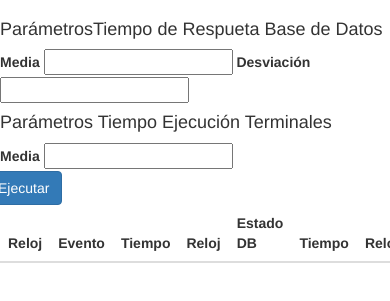
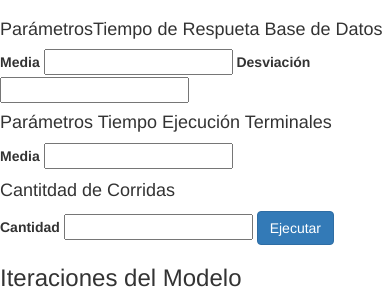
Before and after one commit to nestornav/simulacionUTN, a Flask app: page / in a window 390 px wide; the page is wider, and only the part inside the window is pictured. Shown: the part 60-361 px from the top of that part. Run offline with Flask 2, Linux system fonts and the light colour scheme; lists and menus that the app fills with data are empty; parts of the project's set-up code (start-up, migrations or seed data) failed here and were passed over; some libraries are stand-ins or nearby versions.

Commit message:
Agraga opcion de iteraciones front y back.

```diff
--- a/simulacion/app.py
+++ b/simulacion/app.py
@@ -35,6 +35,8 @@ def run_simulation():
 	media_respuesta = float(request.form["media_respuesta"])
 	desv_respuesta = float(request.form["desv_respuesta"])
 	media_consulta = float(request.form["media_consulta"])
-	resultado = sim.simulate(media_respuesta, desv_respuesta, media_consulta)
+	numero_corridas = int(request.form["numero_corridas"])
+
+	resultado = sim.simulate(media_respuesta, desv_respuesta, media_consulta, numero_corridas)
 
 	return "lala"
--- a/simulacion/templates/index.html
+++ b/simulacion/templates/index.html
@@ -12,7 +12,7 @@
 
   <form method="post" action="{{url_for('run_simulation')}}">
   	<div id="params" class="row">
-  		<div class="col-md-6">
+  		<div class="col-md-5">
   			<h4>Par&aacute;metrosTiempo de Respueta Base de Datos</h4>
   			<label>Media</label>
 		  	<input id="media_respuesta" name="media_respuesta" type="number"/>
@@ -21,16 +21,23 @@
 		  	<input id="desv_respuesta" name="desv_respuesta" type="number"/>
   		</div>
 
-  		<div class="col-md-6">
+  		<div class="col-md-4">
   			<h4>Par&aacute;metros Tiempo Ejecución Terminales</h4>
   			<label>Media</label>
 		  	<input id="media_consulta" name="media_consulta" type="number"/>
   		</div>
 
-		<button class="btn btn-primary" type="submit">Ejecutar</button>
+      <div class="col-md-3">
+        <h4>Cantitdad de Corridas</h4>
+        <label>Cantidad</label>
+        <input id="numero_corridas" name="numero_corridas" type="number"/>
+		    <button class="btn btn-primary" type="submit">Ejecutar</button>
+      </div>
   	</div>
 
   	<div>
+
+      <h3>Iteraciones del Modelo</h3>
   		<table id="data" class="table table-hover table-striped">
   			<thead>
 		      <tr>
```
Also changed, not shown: simulacion/sim.py (+19 -17 lines).
